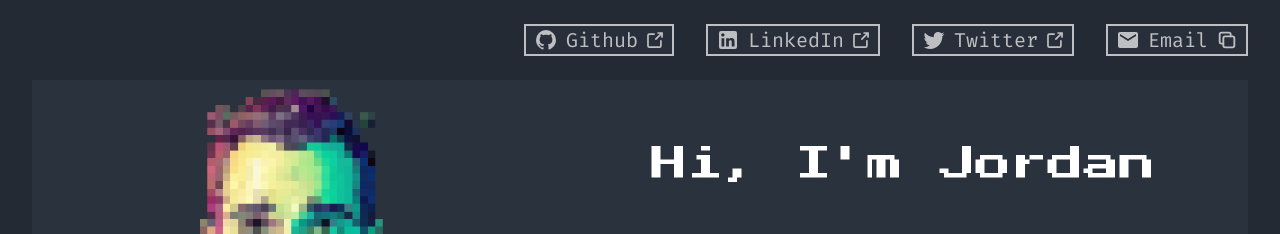
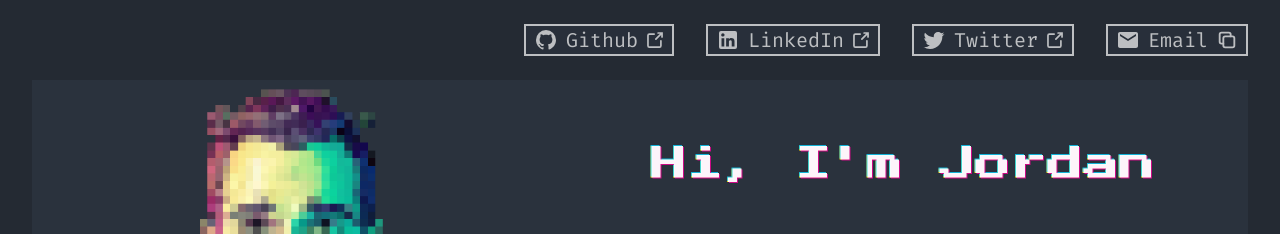
Before and after one commit to FlapShatner/portfolio-v2, a Next.js app: page / in a window 1280 px wide. Shown: the top 234 px of the page. Built offline with nearby package versions, Linux system fonts and the light colour scheme.

Commit message:
hover effect on h1

```diff
--- a/app/globals.css
+++ b/app/globals.css
@@ -17,3 +17,73 @@ body {
   font-size: clamp(0.8rem, -0.1730rem + 4.3243vw, 2.8rem);
   /* font-size: clamp(0.7rem, -0.1757rem + 3.8919vw, 2.5rem); */
 }
+
+h1 {
+  cursor: pointer;
+  color: rgba(255, 255, 255, 0.95);
+  text-shadow: 1px 1px rgba(246, 0, 153, 0.8),
+    -1px -1px rgba(15, 210, 255, 0.8),
+    -1px 0px rgba(255, 210, 0, 1);
+}
+
+
+
+
+h1:hover {
+  animation-name: wiggle;
+  animation-duration: 0.2s;
+  animation-iteration-count: 1;
+  text-shadow: 4px 2px rgba(246, 0, 153, 0.8),
+    -3px -4px rgba(15, 210, 255, 0.8),
+    -2px -4px rgba(255, 210, 0, 1);
+}
+
+
+@keyframes wiggle {
+  0% {
+    transform: skewX(24deg);
+
+  }
+
+  10% {
+    transform: skewX(-8deg);
+  }
+
+  20% {
+    transform: skewX(55deg);
+  }
+
+  30% {
+    transform: skewX(-90deg);
+  }
+
+  40% {
+    transform: skewX(29deg);
+  }
+
+  50% {
+    transform: skewX(-90deg);
+
+  }
+
+  60% {
+    transform: skewX(3deg);
+  }
+
+  70% {
+    transform: skewX(-2deg);
+  }
+
+  80% {
+    transform: skewX(1deg);
+  }
+
+  90% {
+    transform: skewX(10deg);
+  }
+
+  100% {
+    transform: skewX(0deg);
+
+  }
+}
```
